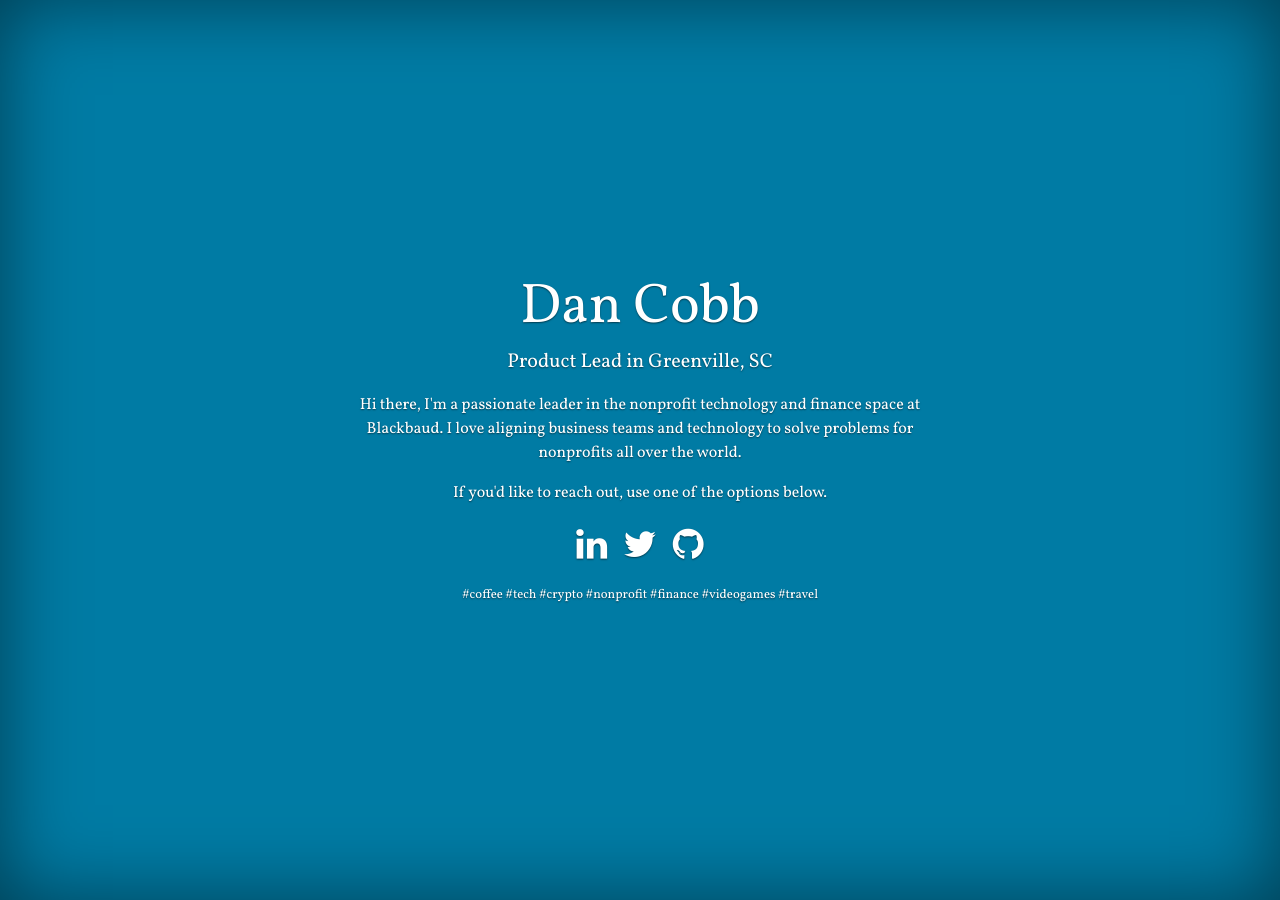
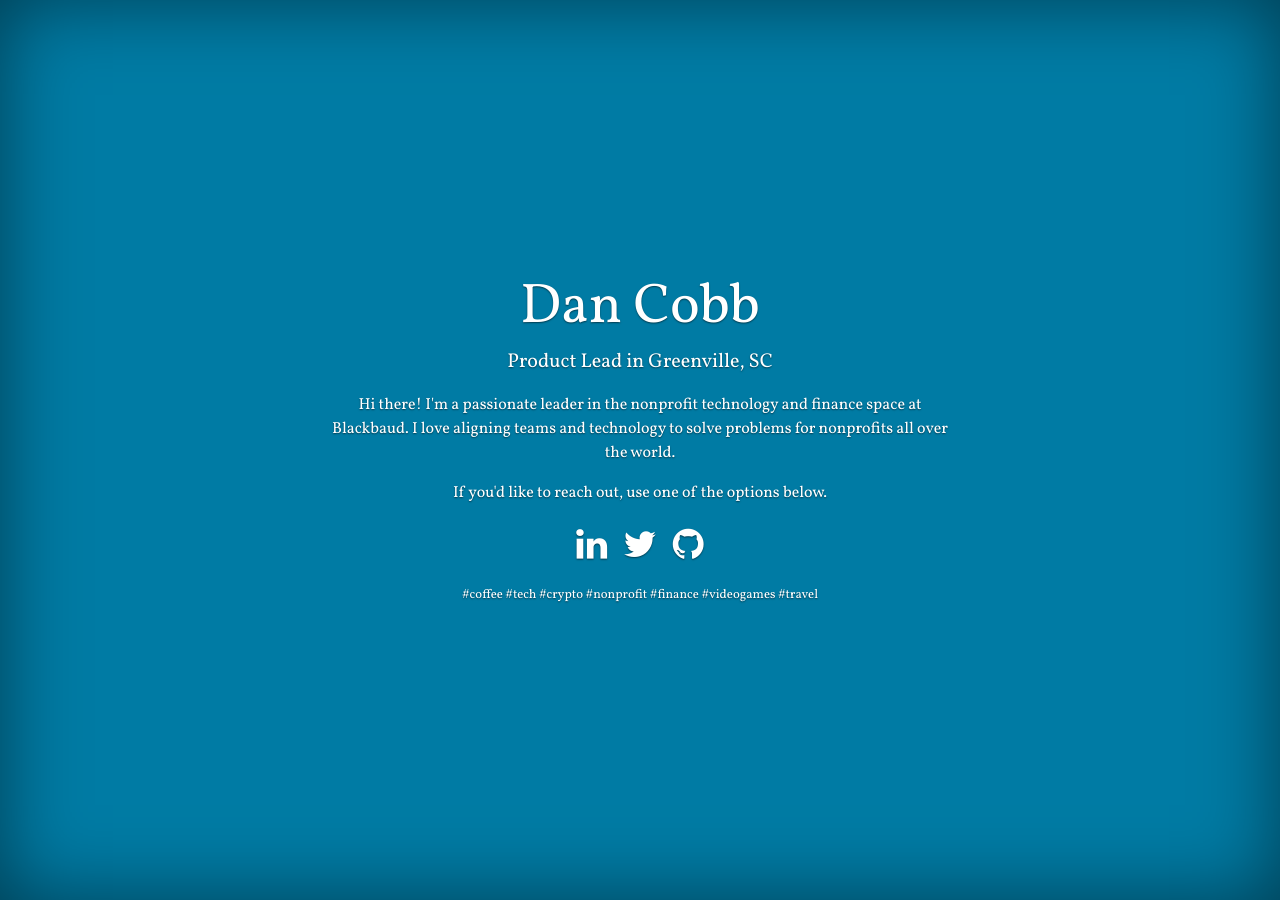
Before and after one commit to dancobb/dancobb.github.io, a Jekyll site: the page built from index.html, in a window 1280 px wide. Built offline with Jekyll 4.4.1, drawn with Linux system fonts in a browser that asks for light colours; nearby versions of some CDN libraries; comment, search, counter and statistics services are not loaded.

Commit message:
Clean up intro text so it's easier to read

```diff
--- a/index.html
+++ b/index.html
@@ -5,7 +5,7 @@ layout: default
 <h1 class="cover-heading">Dan Cobb</h1>
 
 <p class="lead">Product Lead in Greenville, SC</p>
-<p>Hi there, I'm a passionate leader in the nonprofit technology and finance space at Blackbaud.  I love aligning business teams and technology to solve problems for nonprofits all over the world.</p>
+<p>Hi there!  I'm a passionate leader in the nonprofit technology and finance space at Blackbaud. I love aligning teams and technology to solve problems for nonprofits all over the world.</p>
 <p>If you'd like to reach out, use one of the options below.</p>
 <p>
     <a class="btn btn-social-icon btn-lg" href="https://www.linkedin.com/in/dcobb15">
```
